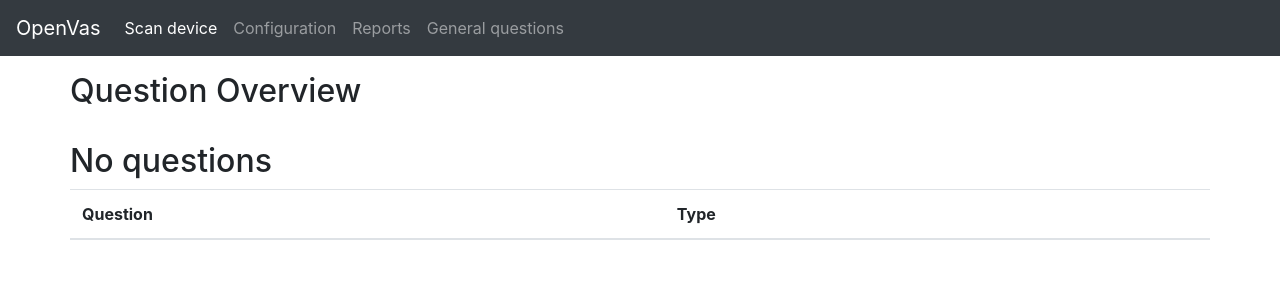
After one commit to TiboDeClercq/Afstudeerproject, a Python web app: template flask/templates/questionOverview.html in a window 1280 px wide. The commit adds this page. Shown: the top 300 px of the page. Run offline with Jinja, Linux system fonts and the light colour scheme; the template is opened without the code that fills it, so the values that code supplies are empty; some libraries are stand-ins or nearby versions.

```diff
--- a/flask/templates/config.html
+++ b/flask/templates/config.html
@@ -1,8 +1,9 @@
 {% extends 'base.html' %}
 {% block nav %}
-<a class="nav-link " href="/createScan">Scan device</a>
-<a class="nav-link active" href="/configuration">Confgiuration</a>
+<a class="nav-link active" href="/createScan">Scan device</a>
+<a class="nav-link" href="/configuration">Configuration</a>
 <a class="nav-link" href="/reports">Reports</a>
+<a class="nav-link" href="/questionOverview">General questions</a>
 {% endblock %}
 
 
--- a/flask/templates/index.html
+++ b/flask/templates/index.html
@@ -5,8 +5,9 @@
 
 {% block nav %}
 <a class="nav-link active" href="/createScan">Scan device</a>
-<a class="nav-link" href="/configuration">Confgiuration</a>
+<a class="nav-link" href="/configuration">Configuration</a>
 <a class="nav-link" href="/reports">Reports</a>
+<a class="nav-link" href="/questionOverview">General questions</a>
 {% endblock %}
 
 {% block body %}
--- /dev/null
+++ b/flask/templates/questionOverview.html
@@ -0,0 +1,55 @@
+{% extends 'base.html' %}
+{% block head %}
+
+{% endblock %}
+
+{% block nav %}
+<a class="nav-link active" href="/createScan">Scan device</a>
+<a class="nav-link" href="/configuration">Configuration</a>
+<a class="nav-link" href="/reports">Reports</a>
+<a class="nav-link" href="/questionOverview">General questions</a>
+{% endblock %}
+
+{% block body %}
+<div class="row">
+    <div class="column">
+        <h2>Question Overview</h2>
+    </div>
+</div>
+<br>
+<div class="row">
+
+    <table class="table">
+        <thead>
+            <tr>
+                <th scope="col">Question</th>
+                <th scope="col">Type</th>
+                <th></th>
+            </tr>
+        </thead>
+        <tbody>
+            {% if questions is defined %}
+            <form action="/submitGeneralQuestions" method="POST">
+                <div class="form-group">
+                {% for question in questions %}
+                <tr>
+                    <td scope="row">{{ question }}</td>
+                    <td scope="row"><textarea class="form-control" rows="3" name="answer{{question}}" required></textarea></td>
+                </tr>
+                {% endfor %}
+            </div>
+                <input  type="submit" value="Submit answers">
+
+            </form>
+            {% else %}
+            <h2>No questions</h2>
+            {% endif %}
+        </tbody>
+    </table>
+
+</div>
+
+<!-- <p>{{ key }}</p>
+<p>{{ value }}</p> -->
+
+{% endblock %}
--- a/flask/templates/questions.html
+++ b/flask/templates/questions.html
@@ -5,9 +5,10 @@
 {% endblock %} -->
 
 {% block nav %}
-<a class="nav-link " href="/createScan">Scan device</a>
-<a class="nav-link" href="/configuration">Confgiuration</a>
+<a class="nav-link active" href="/createScan">Scan device</a>
+<a class="nav-link" href="/configuration">Configuration</a>
 <a class="nav-link" href="/reports">Reports</a>
+<a class="nav-link" href="/questionOverview">General questions</a>
 {% endblock %}
 
 {% block body %}
--- a/flask/templates/success.html
+++ b/flask/templates/success.html
@@ -5,9 +5,10 @@
 {% endblock %}
 
 {% block nav %}
-<a class="nav-link " href="/createScan">Scan device</a>
-<a class="nav-link" href="/configuration">Confgiuration</a>
+<a class="nav-link active" href="/createScan">Scan device</a>
+<a class="nav-link" href="/configuration">Configuration</a>
 <a class="nav-link" href="/reports">Reports</a>
+<a class="nav-link" href="/questionOverview">General questions</a>
 {% endblock %}
 
 {% block body %}
```
Also changed, not shown: flask/app.py (+28 -12 lines), flask/templates/addQuestion.html (added, +24 -0 lines), flask/templates/reports.html (+4 -3 lines), questions.py (+32 -10 lines), 1 other file.
